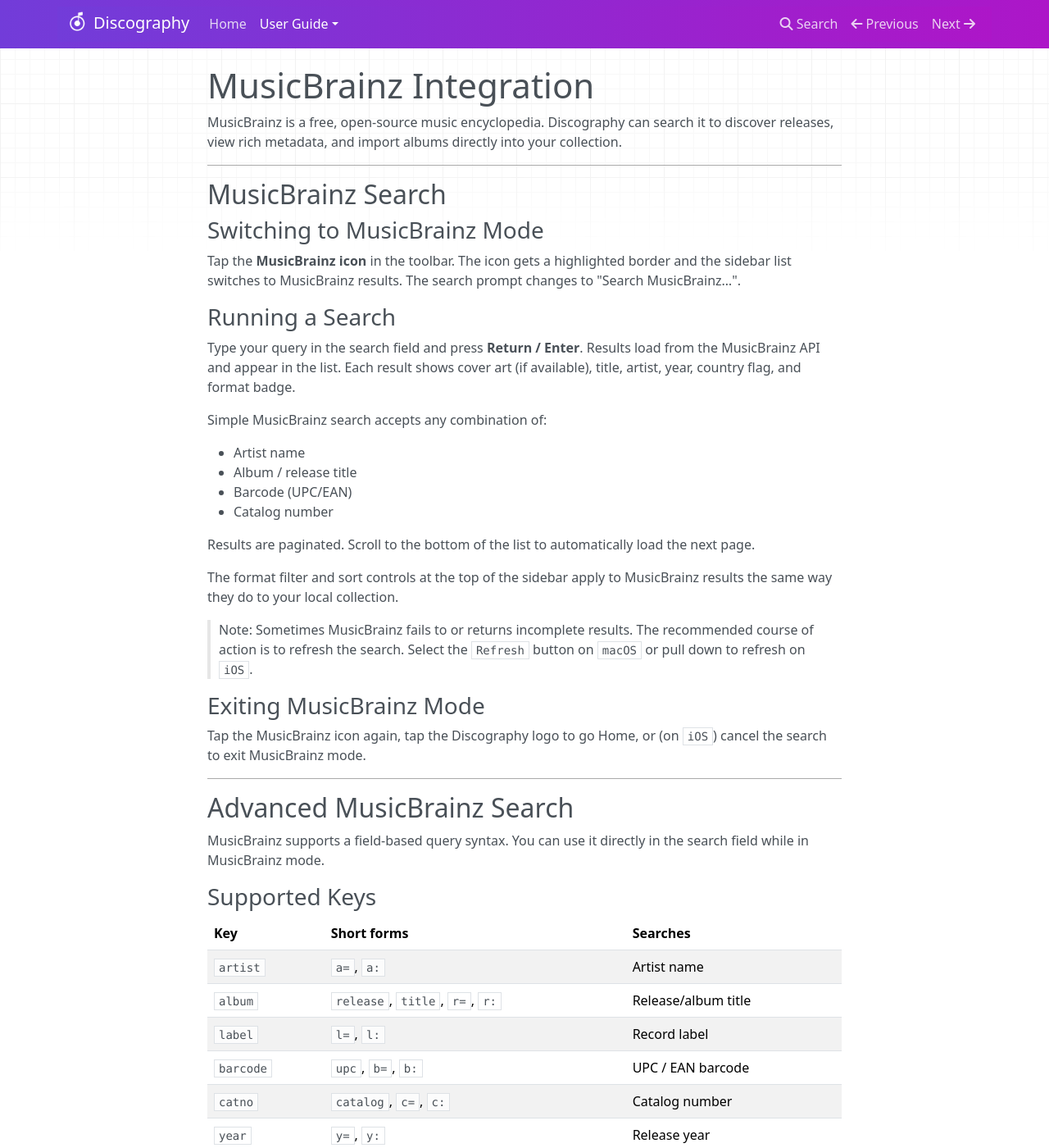
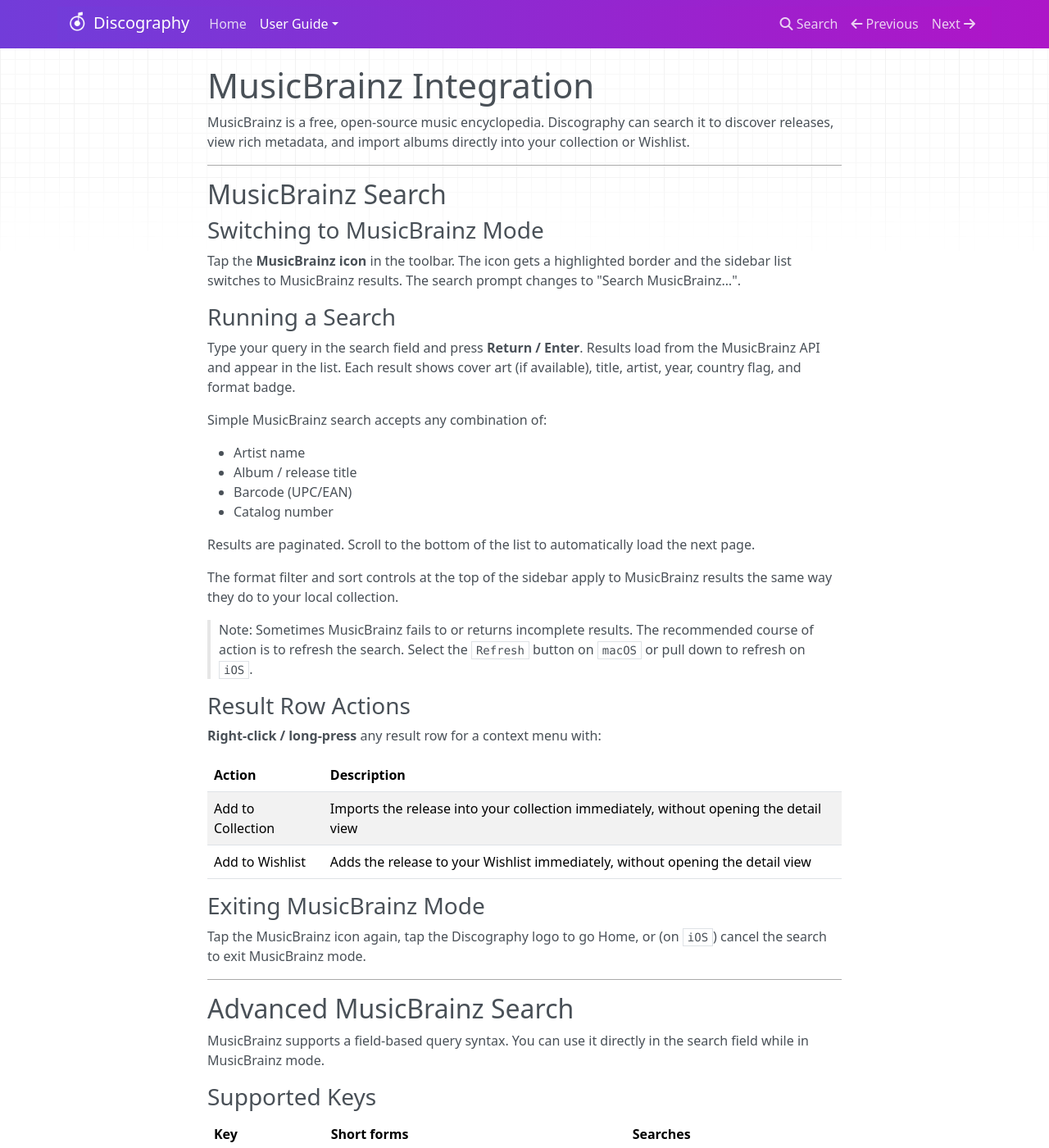
Before and after one commit to gsenger3/Discography-User-Guide, an MkDocs documentation site: the page built from guide/docs/musicbrainz.md, in a window 1280 px wide and 1400 px high. Shown: the whole window at 82% size. Built offline with MkDocs 1.6.1, drawn with Linux system fonts in a browser that asks for light colours; nearby versions of some CDN libraries; some of the changed text lies outside the part shown.

Commit message:
updated with new wishlist additions

```diff
--- a/guide/docs/musicbrainz.md
+++ b/guide/docs/musicbrainz.md
@@ -1,6 +1,6 @@
 # MusicBrainz Integration
 
-MusicBrainz is a free, open-source music encyclopedia. Discography can search it to discover releases, view rich metadata, and import albums directly into your collection.
+MusicBrainz is a free, open-source music encyclopedia. Discography can search it to discover releases, view rich metadata, and import albums directly into your collection or Wishlist.
 
 ---
 
@@ -26,6 +26,15 @@ Results are paginated. Scroll to the bottom of the list to automatically load th
 The format filter and sort controls at the top of the sidebar apply to MusicBrainz results the same way they do to your local collection.
 
 > Note: Sometimes MusicBrainz fails to or returns incomplete results. The recommended course of action is to refresh the search. Select the `Refresh` button on `macOS` or pull down to refresh on `iOS`.
+
+### Result Row Actions
+
+**Right-click / long-press** any result row for a context menu with:
+
+| Action | Description |
+|---|---|
+| Add to Collection | Imports the release into your collection immediately, without opening the detail view |
+| Add to Wishlist | Adds the release to your Wishlist immediately, without opening the detail view |
 
 ### Exiting MusicBrainz Mode
 
@@ -87,6 +96,18 @@ You can also enrich an album already in your collection: open its detail view, t
 
 ---
 
+## Adding to Your Wishlist from MusicBrainz
+
+From a MusicBrainz release detail view, tap the **heart (Add to Wishlist)** button in the toolbar to save the release to your Wishlist without adding it to your collection. The item is saved with full metadata and cover art.
+
+After tapping, the button changes to **Added to Wishlist** (filled heart) and becomes disabled.
+
+You can also right-click / long-press any result row in the MusicBrainz list and choose **Add to Wishlist** to add it directly without opening the detail view.
+
+For details on managing your Wishlist, see the [Wishlist](wishlist.md) page.
+
+---
+
 ## Barcode Scanner
 
 On iOS, tap the **barcode icon** in the toolbar (or Scan Barcode on the Home screen). The camera opens and scans for a UPC or EAN barcode printed on the album packaging.
@@ -98,4 +119,4 @@ When a barcode is recognized:
 3. A search for `barcode:<scanned-value>` is submitted.
 4. Matching releases appear in the list.
 
-From there, tap a result and tap **Add to Collection** to import it.
+From there, tap a result and tap **Add to Collection** to import it, or **Add to Wishlist** to save it for later.
```
Also changed, not shown: guide/docs/advanced.md (+2 -1 lines), guide/docs/collection.md (+4 -2 lines), guide/docs/index.md (+3 -2 lines), guide/docs/ui.md (+11 -2 lines), guide/docs/wishlist.md (added, +130 -0 lines).
